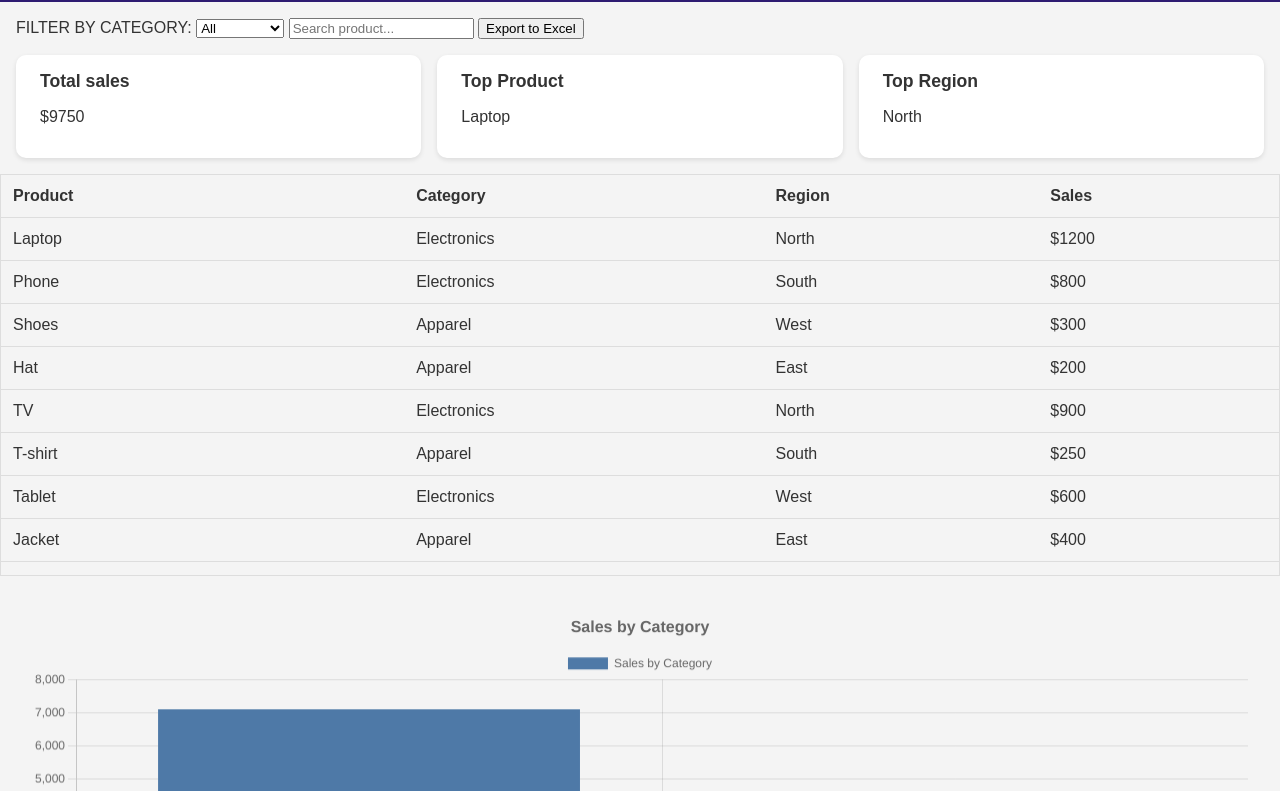
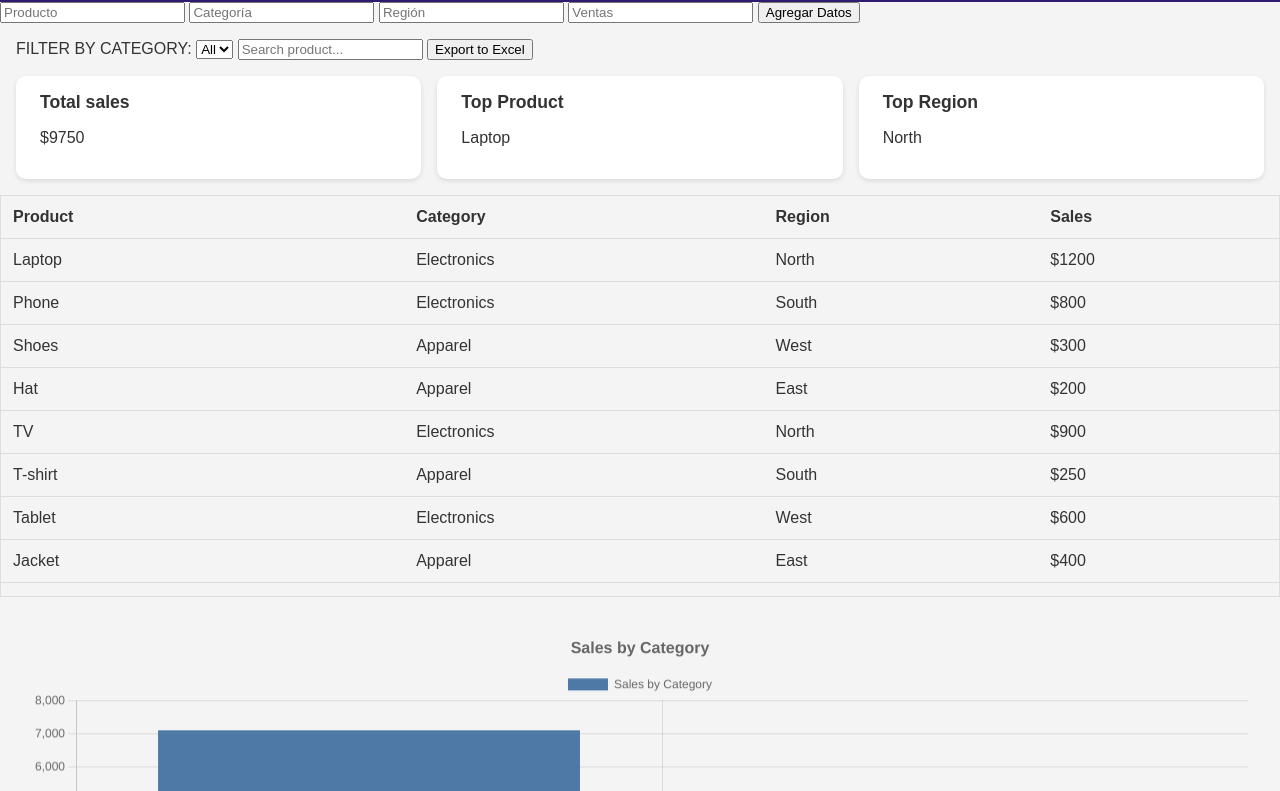
Before and after one commit to LautaroMayoral/DashboardPersonal, a plain HTML site: page index.html in a window 1280 px wide. Shown: the part 67-858 px from the top of the page. Drawn offline with nearby package versions, Linux system fonts and the light colour scheme.

Commit message:
Update index.html

```diff
--- a/index.html
+++ b/index.html
@@ -13,6 +13,13 @@
   </header>
 
   <main>
+    <form id="dataForm">
+  <input type="text" id="product" placeholder="Producto" required />
+  <input type="text" id="category" placeholder="Categoría" required />
+  <input type="text" id="region" placeholder="Región" required />
+  <input type="number" id="sales" placeholder="Ventas" required />
+  <button type="submit">Agregar Datos</button>
+</form>
     <div class="filters">
       <label for="category">FILTER BY CATEGORY:</label>
       <select id="category">
```
